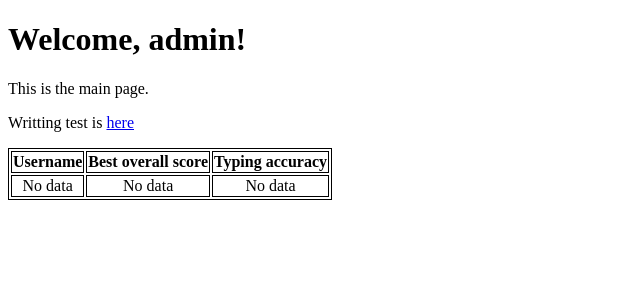
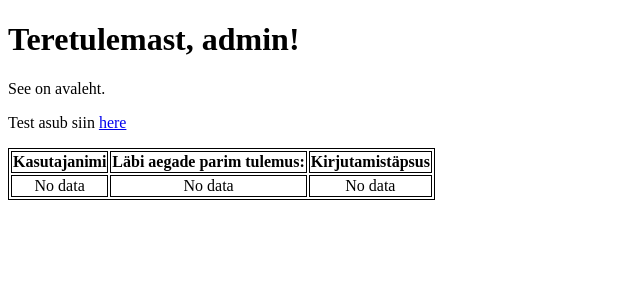
Before and after one commit to ingridhi/RealicaSpeedrunning, a Django app: page /home/ in a window 1280 px wide. Shown: the top 300 px of the page, without its empty margins (0-640 px from the left). Run offline with Django 4.2, Linux system fonts and the light colour scheme; a user stored in the database is signed in; some libraries are stand-ins or nearby versions.

Commit message:
design ilus zexxy

```diff
--- a/RealicaSpeedrunning/home/templates/home/home.html
+++ b/RealicaSpeedrunning/home/templates/home/home.html
@@ -10,18 +10,18 @@
         <title>RealicaSpeedrunning</title>
         <body>
             <div>
-                <h1>Welcome, {{ user.username }}!</h1>
+                <h1>Teretulemast, {{ user.username }}!</h1>
             </div>
             <div>
-                <p>This is the main page.</p>
-                <p>Writting test is <a href="/test">here</a></p>
+                <p>See on avaleht.</p>
+                <p>Test asub siin <a href="/test">here</a></p>
             </div>
             <div>
                 <table>
                     <tr>
-                        <th>Username</th>
-                        <th>Best overall score</th>
-                        <th>Typing accuracy</th>
+                        <th>Kasutajanimi</th>
+                        <th>Läbi aegade parim tulemus:</th>
+                        <th>Kirjutamistäpsus</th>
                     </tr>
                     {% if members %}
                         {% for member in members %}
--- a/RealicaSpeedrunning/register/templates/register/register.html
+++ b/RealicaSpeedrunning/register/templates/register/register.html
@@ -1,12 +1,12 @@
 {% block title %}
-Create an account
+Loo kasutaja
 {% endblock %}
 
 {% block content %}
     <form method="POST" class="form-group">
         {% csrf_token %}
         {{ form.as_p }}
-        <p>Already have an account? Log in <a href="/login">here</a></p>
-        <button type="submit" class="btn btn-success">Register</button>
+        <p>Omad juba kontot? Logi sisse <a href="/login">siin</a></p>
+        <button type="submit" class="btn btn-success">Registreeri</button>
     </form>
 {% endblock %}
--- a/RealicaSpeedrunning/register/templates/registration/login.html
+++ b/RealicaSpeedrunning/register/templates/registration/login.html
@@ -1,12 +1,12 @@
 {% block title %}
-Login here
+Logi sisse
 {% endblock %}
 
 {% block content %}
     <form method="post" class="form-group">
         {% csrf_token %}
         {{ form.as_p }}
-        <p>Don't have an account? Create one <a href="/register">here</a><p/>
-        <button type="submit" class="btn btn-success">Login</button>
+        <p>Omad juba kasutajat? Loo kasutaja <a href="/register">siin</a><p/>
+        <button type="submit" class="btn btn-success">Logi sisse</button>
     </form>
 {% endblock %}
```
Also changed, not shown: RealicaSpeedrunning/home/templates/test/test.html (+53 -21 lines), RealicaSpeedrunning/db.sqlite3.
